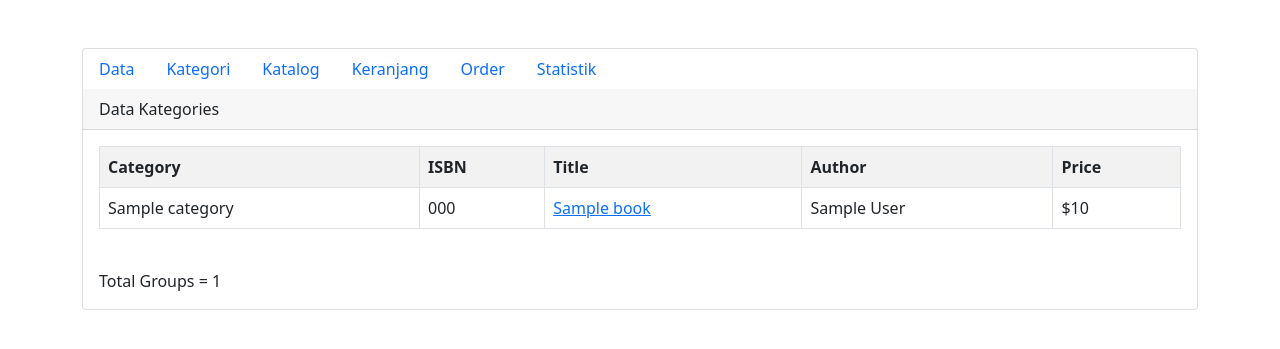
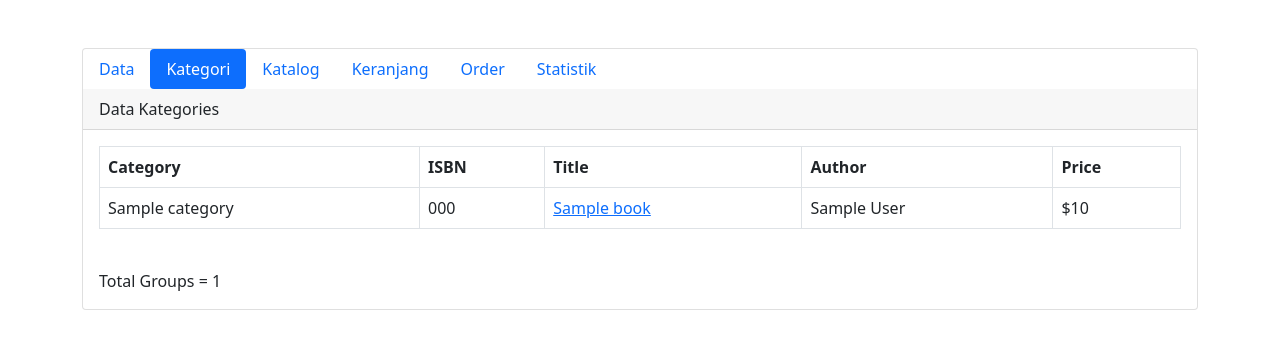
Before and after one commit to nidanaafilatulh/PBP_connectDB, a PHP site: page /kategori.php in a window 1280 px wide. Shown: the top 349 px of the page. Run offline with PHP 8.4, Linux system fonts and the light colour scheme; tables that the repository leaves empty or names only in its code hold one stand-in row (values such as "Sample post"); some libraries are stand-ins or nearby versions.

Commit message:
fix: style

```diff
--- a/catalog.php
+++ b/catalog.php
@@ -1,14 +1,14 @@
 <?php include('./header.php') ?>
 <div class="card mt-5">
-    <ul class="nav">
+    <ul class="nav nav-pills">
         <li class="nav-item">
-            <a class="nav-link active" href="view_book.php">Data</a>
+            <a class="nav-link" href="view_book.php">Data</a>
         </li>
         <li class="nav-item">
             <a class="nav-link" href="kategori.php">Kategori</a>
         </li>
         <li class="nav-item">
-            <a class="nav-link" href="catalog.php">Katalog</a>
+            <a class="nav-link active" href="catalog.php">Katalog</a>
         </li>
         <li class="nav-item">
             <a class="nav-link" href="show_cart.php">Keranjang</a>
--- a/kategori.php
+++ b/kategori.php
@@ -3,12 +3,12 @@
     require_once('./lib/db_login.php');
 ?>
 <div class="card mt-5">
-    <ul class="nav">
+    <ul class="nav nav-pills">
         <li class="nav-item">
-            <a class="nav-link active" href="view_book.php">Data</a>
+            <a class="nav-link" href="view_book.php">Data</a>
         </li>
         <li class="nav-item">
-            <a class="nav-link" href="kategori.php">Kategori</a>
+            <a class="nav-link active" href="kategori.php">Kategori</a>
         </li>
         <li class="nav-item">
             <a class="nav-link" href="catalog.php">Katalog</a>
@@ -25,7 +25,7 @@
     </ul>
     <div class="card-header">Data Kategories</div>
     <div class="card-body">
-        <table class="table table-striped table-bordered">
+        <table class="table table-bordered">
             <tr>
                 <th>Category</th>
                 <th>ISBN</th>
--- a/order.php
+++ b/order.php
@@ -1,9 +1,9 @@
 <?php include('header.php'); ?>
 
 <div class="card mt-5">
-    <ul class="nav">
+    <ul class="nav nav-pills">
         <li class="nav-item">
-            <a class="nav-link active" href="view_book.php">Data</a>
+            <a class="nav-link" href="view_book.php">Data</a>
         </li>
         <li class="nav-item">
             <a class="nav-link" href="kategori.php">Kategori</a>
@@ -15,7 +15,7 @@
             <a class="nav-link" href="show_cart.php">Keranjang</a>
         </li>
         <li class="nav-item">
-            <a class="nav-link" href="order.php">Order</a>
+            <a class="nav-link active" href="order.php">Order</a>
         </li>
         <li class="nav-item">
             <a class="nav-link" href="statistik.php">Statistik</a>
--- a/show_cart.php
+++ b/show_cart.php
@@ -79,9 +79,9 @@ if (isset($_POST['submit'])) {
 
 <br>
 <div class="card mt-4">
-<ul class="nav">
+<ul class="nav nav-pills">
         <li class="nav-item">
-            <a class="nav-link active" href="view_book.php">Data</a>
+            <a class="nav-link" href="view_book.php">Data</a>
         </li>
         <li class="nav-item">
             <a class="nav-link" href="kategori.php">Kategori</a>
@@ -90,7 +90,7 @@ if (isset($_POST['submit'])) {
             <a class="nav-link" href="catalog.php">Katalog</a>
         </li>
         <li class="nav-item">
-            <a class="nav-link" href="show_cart.php">Keranjang</a>
+            <a class="nav-link active" href="show_cart.php">Keranjang</a>
         </li>
         <li class="nav-item">
             <a class="nav-link" href="order.php">Order</a>
--- a/statistik.php
+++ b/statistik.php
@@ -4,9 +4,9 @@
 <br>
 <?php require_once('./lib/db_login.php'); ?>
 <div class="card mt-4">
-    <ul class="nav">
+    <ul class="nav nav-pills">
         <li class="nav-item">
-            <a class="nav-link active" href="view_book.php">Data</a>
+            <a class="nav-link" href="view_book.php">Data</a>
         </li>
         <li class="nav-item">
             <a class="nav-link" href="kategori.php">Kategori</a>
@@ -21,7 +21,7 @@
             <a class="nav-link" href="order.php">Order</a>
         </li>
         <li class="nav-item">
-            <a class="nav-link" href="statistik.php">Statistik</a>
+            <a class="nav-link active" href="statistik.php">Statistik</a>
         </li>
     </ul>
     <div class="card-header">Statistik Buku</div>
--- a/view_book.php
+++ b/view_book.php
@@ -4,7 +4,7 @@
 ?>
 
 <div class="card mt-5">
-    <ul class="nav">
+    <ul class="nav nav-pills">
         <li class="nav-item">
             <a class="nav-link active" href="view_book.php">Data</a>
         </li>
```
